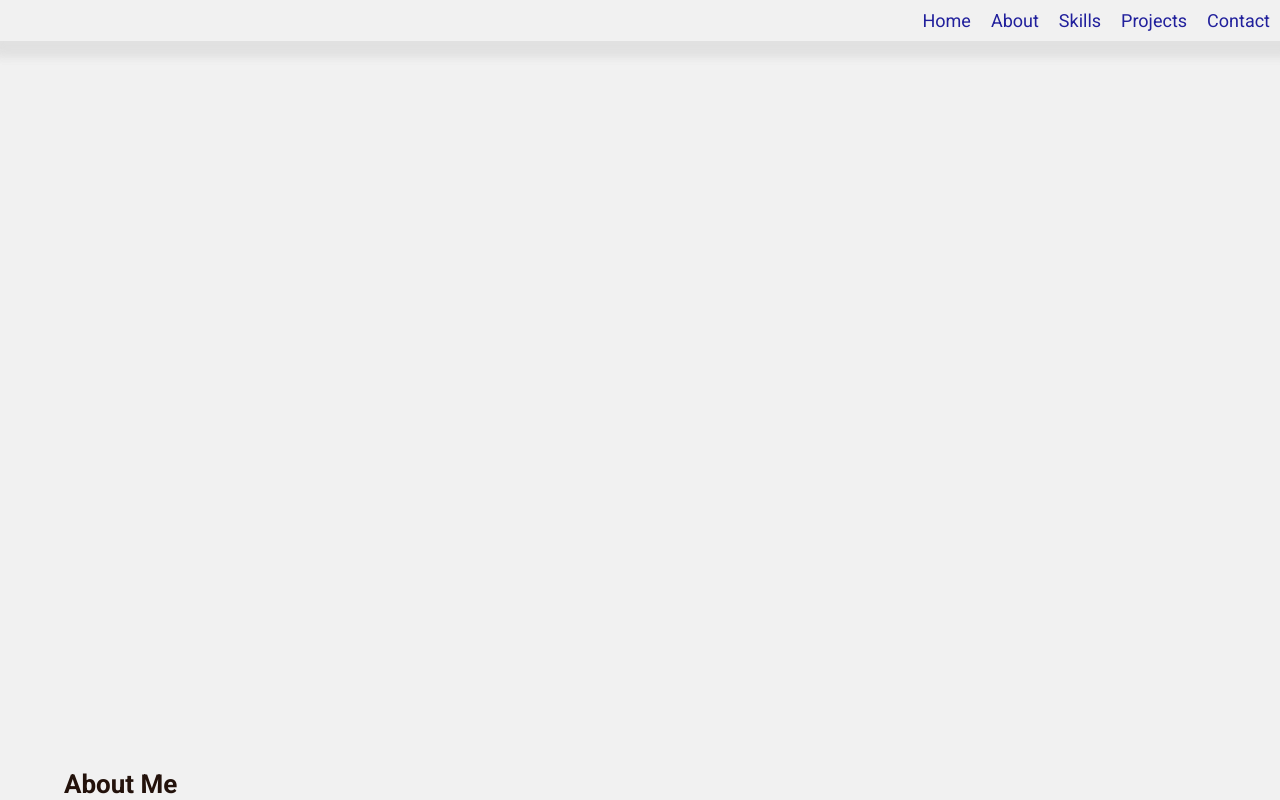
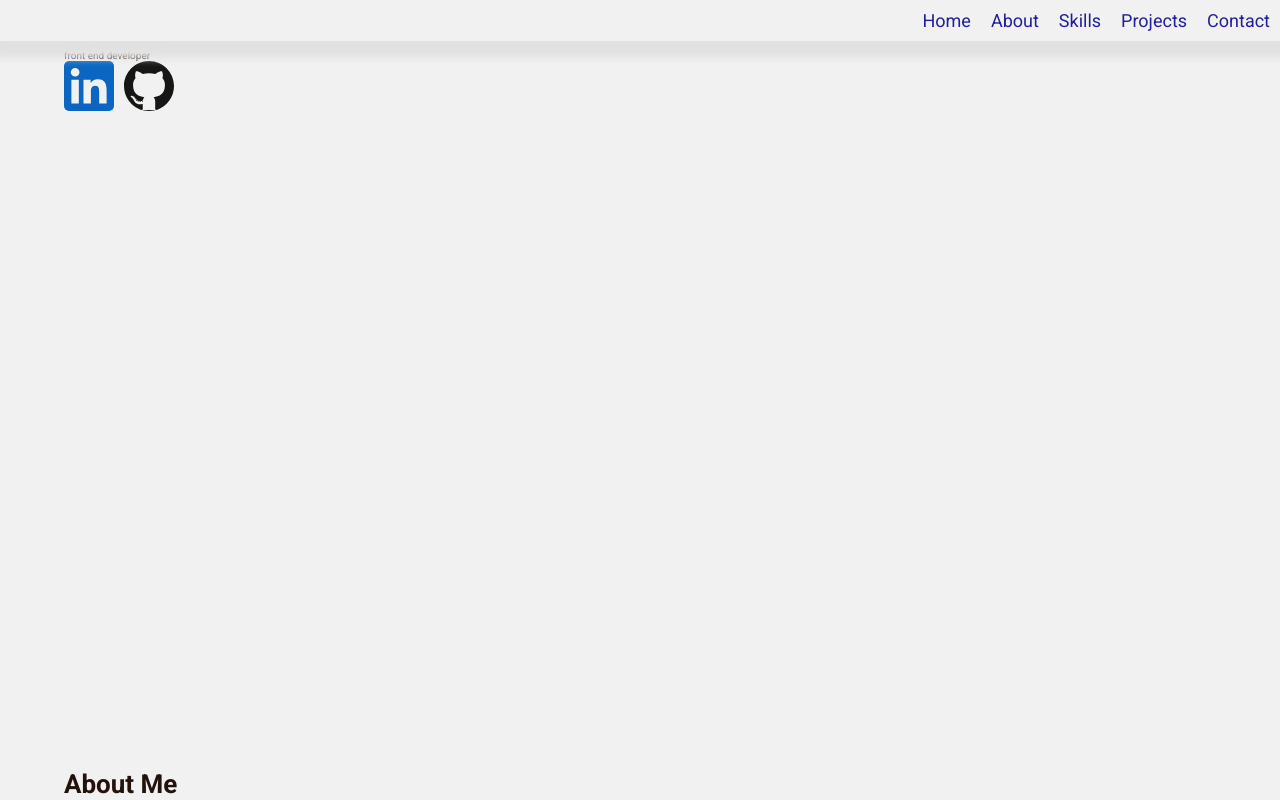
Before and after one commit to RobbeVanslambrouck/portfolio, a Svelte app: page / in a window 1280 px wide. Shown: the top 800 px of the page. Built offline with nearby package versions, Linux system fonts and the light colour scheme.

Commit message:
adding hero content

```diff
--- a/src/components/Hero.svelte
+++ b/src/components/Hero.svelte
@@ -18,10 +18,54 @@
   on:exitViewport={handleExitViewport}
 >
   <h2 class="sr-only">hero</h2>
+  <p id="name">Robbe Vanslambrouck</p>
+  <p id="job-title">front end developer</p>
+
+  <div class="icons">
+    <a
+      href="https://www.linkedin.com/in/robbe-vanslambrouck-281734242/"
+      class="linkedin icon"
+      target="_blank"><p class="sr-only">LinkedIn</p></a
+    >
+    <a
+      href="https://github.com/RobbeVanslambrouck"
+      target="_blank"
+      class="github icon"><p class="sr-only">github</p></a
+    >
+    <a href="mailto:robbevsb.dev@gmail.com" class="gmail"
+    ><p class="sr-only">robbevsb.dev@gmail.com</p></a>
+  </div>
 </section>
 
 <style>
   section {
     min-height: calc(100vh - 7rem);
   }
+
+  .icons {
+    display: flex;
+    gap: 1rem;
+  }
+
+  .icon {
+    width: 5rem;
+    height: 5rem;
+    background-color: #fdb827;
+    border-radius: 0.5rem;
+  }
+
+  .gmail {
+    background: url("/assets/Gmail-icon.svg");
+    background-size: 5rem 5rem;
+  }
+
+  .linkedin {
+    background: url("/assets/linkedin-icon.svg");
+    background-size: 5rem;
+  }
+
+  .github {
+    background: url("/assets/github-icon.svg");
+    background-size: 5rem;
+  }
 </style>
```
Also changed, not shown: public/assets/Gmail-icon.svg (added).
